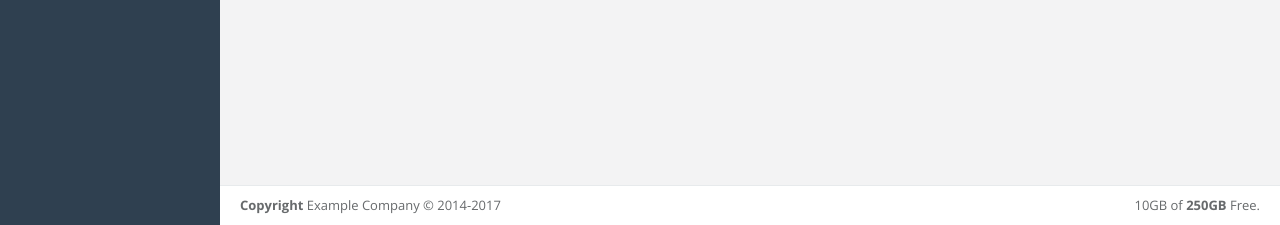
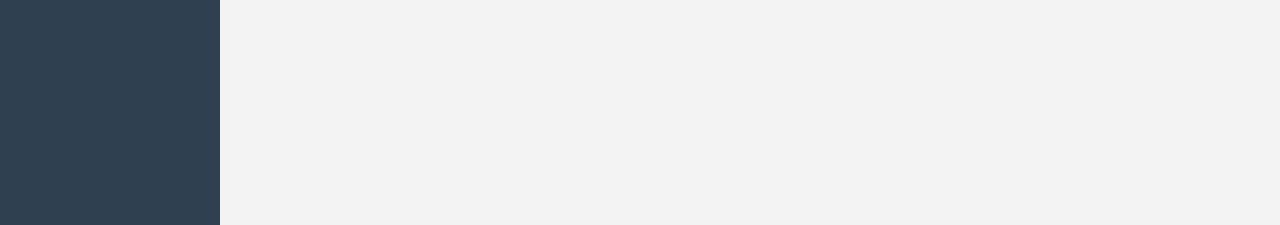
Before and after one commit to geektutor/isl, a PHP site: page /online/applicationdashboard.php in a window 1280 px wide. Shown: the part 575-800 px from the top of the page. Run offline with PHP 8.4, Linux system fonts and the light colour scheme; a user stored in the database is signed in; data comes from the database, SQL or seed files in the repository; data that the repository does not hold is empty.

Commit message:
Update applicationdashboard.php

```diff
--- a/online/applicationdashboard.php
+++ b/online/applicationdashboard.php
@@ -4,9 +4,6 @@
 ?>
 <!DOCTYPE html>
 <html>
-
-
-<!-- Mirrored from webapplayers.com/inspinia_admin-v2.7.1/table_foo_table.html by HTTrack Website Copier/3.x [XR&CO'2014], Fri, 04 May 2018 06:05:37 GMT -->
 
 <head>
 
@@ -73,7 +70,7 @@
                         <div class="ibox-title">
                             <div class="bottons">
                                 <a href=""><button class="btn btn-primary">Application</button></a>
-                                <a href="Paymentdashboard.html"><button class="btn btn-primary">Payment</button></a>
+                                <a href="dashboard.php"><button class="btn btn-primary">Payment</button></a>
                             </div>
                             <h5>Application Details List</h5>
 
@@ -139,15 +136,6 @@
                 </div>
             </div>
         </div>
-        <div class="footer">
-            <div class="pull-right">
-                10GB of <strong>250GB</strong> Free.
-            </div>
-            <div>
-                <strong>Copyright</strong> Example Company &copy; 2014-2017
-            </div>
-        </div>
-
         </div>
         </div>
 
@@ -179,6 +167,4 @@
 
 </body>
 
-
-<!-- Mirrored from webapplayers.com/inspinia_admin-v2.7.1/table_foo_table.html by HTTrack Website Copier/3.x [XR&CO'2014], Fri, 04 May 2018 06:05:37 GMT -->
 </html>
```
